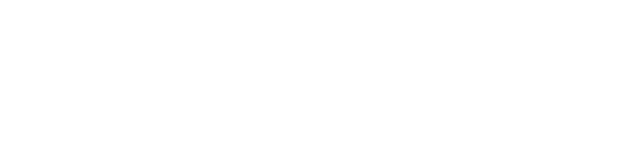
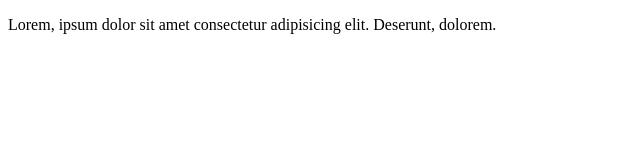
Before and after one commit to jclementeh/test-repositorio, a plain HTML site: page index.html in a window 1280 px wide. Shown: the whole page, without its empty margins (0-640 px from the left). Drawn offline with Linux system fonts and the light colour scheme.

Commit message:
Agregado DIV contenedor

```diff
--- a/index.html
+++ b/index.html
@@ -7,6 +7,11 @@
     <title>Git VSCODE</title>
 </head>
 <body>
-
+    <!-- DIV CONTENEDOR 1-->
+    <div class="container">
+        <div class="row">
+            <p>Lorem, ipsum dolor sit amet consectetur adipisicing elit. Deserunt, dolorem.</p>
+        </div>
+    </div>
 </body>
 </html>
```
